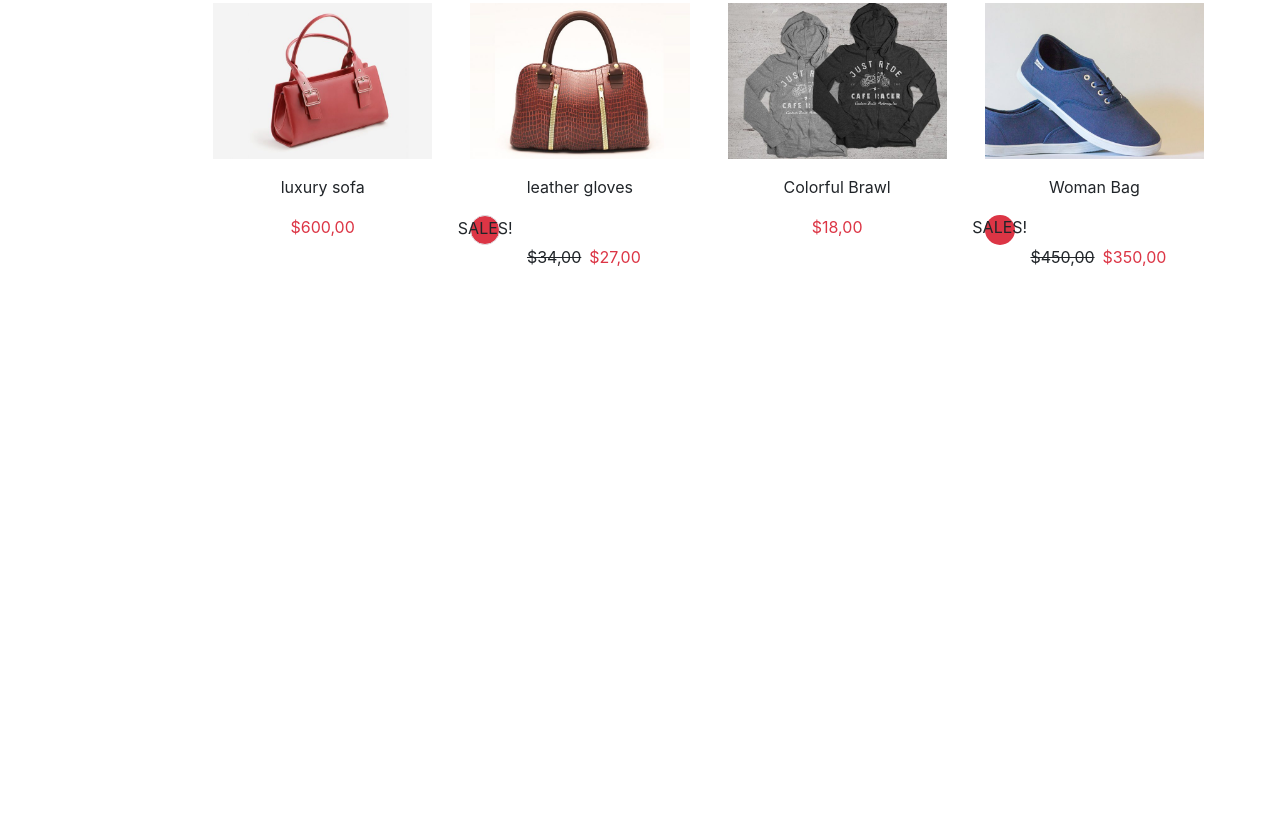
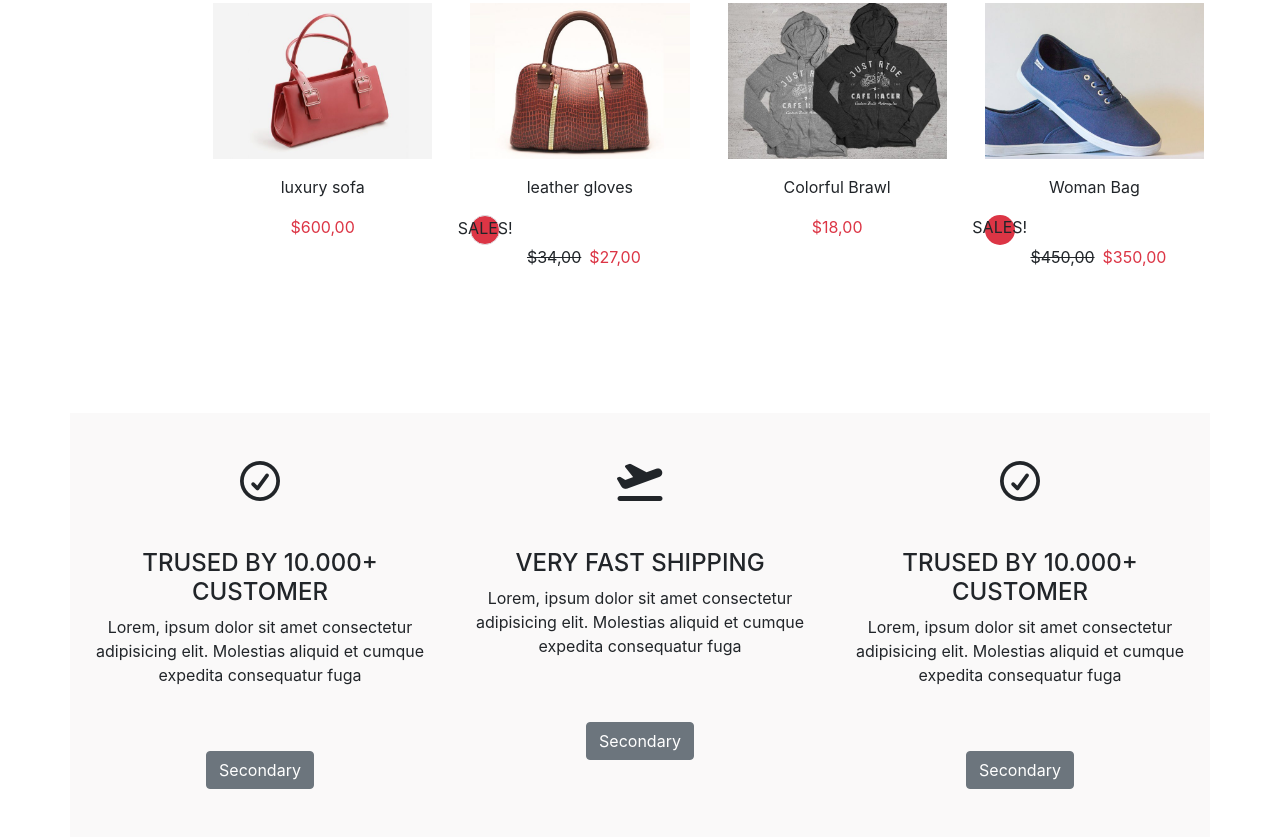
Before and after one commit to Zakariajuro/cs_emporium_js_16, a website: page index.html in a window 1280 px wide. Shown: the part 2626-3466 px from the top of the page. Before the commit the page ends 2959 px from the top, so only its background shows below. Drawn offline with Linux system fonts and the light colour scheme.

Commit message:
section6fini

```diff
--- a/index.html
+++ b/index.html
@@ -270,8 +270,29 @@
     </section>
 
     <!-- SECTION 6-->
-    <section class="section5">
-
+    <section class="section6">
+        <div class="container">
+            <div class="row d-flex justify-content-center">
+                <div class="divgris col-4 text-center">
+                    <i class="icon far fa-check-circle py-5"></i>
+                    <h4>TRUSED BY 10.000+ CUSTOMER</h4>
+                    <p>Lorem, ipsum dolor sit amet consectetur adipisicing elit. Molestias aliquid et cumque expedita consequatur fuga </p>
+                    <button type="button" class="my-5 btn btn-secondary">Secondary</button>
+                </div>
+                <div class="divgris col-4 text-center">
+                    <i class="icon fas fa-plane-departure py-5"></i>
+                    <h4>VERY FAST SHIPPING</h4>
+                    <p>Lorem, ipsum dolor sit amet consectetur adipisicing elit. Molestias aliquid et cumque expedita consequatur fuga </p>
+                    <button type="button" class="my-5 btn btn-secondary">Secondary</button>
+                </div>
+                <div class="divgris col-4 text-center">
+                    <i class="icon far fa-check-circle py-5"></i>
+                    <h4>TRUSED BY 10.000+ CUSTOMER</h4>
+                    <p>Lorem, ipsum dolor sit amet consectetur adipisicing elit. Molestias aliquid et cumque expedita consequatur fuga </p>
+                    <button type="button" class="my-5 btn btn-secondary">Secondary</button>
+                </div>
+            </div>
+        </div>
     </section>
 
 
--- /dev/null
+++ b/src/sass/modules/_section6.sass
@@ -0,0 +1,20 @@
+.section6
+    margin-top: 10%
+    margin-bottom: 10%
+
+
+.divgris
+    background-color: #faf9f9
+.divgris:hover
+    background-color: #df3f3f
+    i
+        color: white
+    p
+        color: white
+    h4
+        color: white
+    button
+        color: black
+        background-color: white
+.icon
+    font-size: 40px
--- a/src/sass/modules/_style.sass
+++ b/src/sass/modules/_style.sass
@@ -4,3 +4,4 @@
 @import ./_section3
 @import ./_section4
 @import ./_section5
+@import ./_section6
```
Also changed, not shown: public/css/app.css, public/css/style.css, 1 other file.
